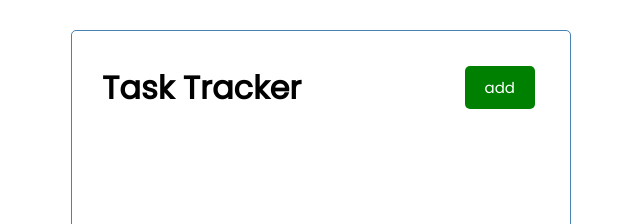
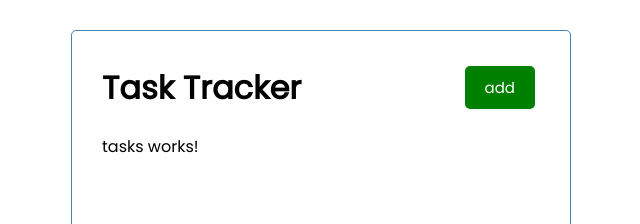
Before and after one commit to brunonasc74/task-tracker-angular, an Angular app: page / in a window 1280 px wide. Shown: the top 224 px of the page, without its empty margins (319-959 px from the left). Built offline with nearby package versions, Linux system fonts and the light colour scheme.

Commit message:
Tasks component generated

```diff
--- a/src/app/app.component.html
+++ b/src/app/app.component.html
@@ -1,3 +1,4 @@
 <div class="container">
   <app-header></app-header>
+  <app-tasks></app-tasks>
 </div>
--- a/src/app/app.module.ts
+++ b/src/app/app.module.ts
@@ -5,12 +5,14 @@
 import { AppComponent } from './app.component';
 import { HeaderComponent } from './components/header/header.component';
 import { ButtonComponent } from './components/button/button.component';
+import { TasksComponent } from './components/tasks/tasks.component';
 
 @NgModule({
   declarations: [
     AppComponent,
     HeaderComponent,
-    ButtonComponent
+    ButtonComponent,
+    TasksComponent
   ],
   imports: [
     BrowserModule,
--- /dev/null
+++ b/src/app/components/tasks/tasks.component.html
@@ -0,0 +1 @@
+<p>tasks works!</p>
```
Also changed, not shown: src/app/components/tasks/tasks.component.ts (added, +10 -0 lines), src/app/components/tasks/tasks.component.css (added), 1 other file (tests, documents, lock files or other folders).
